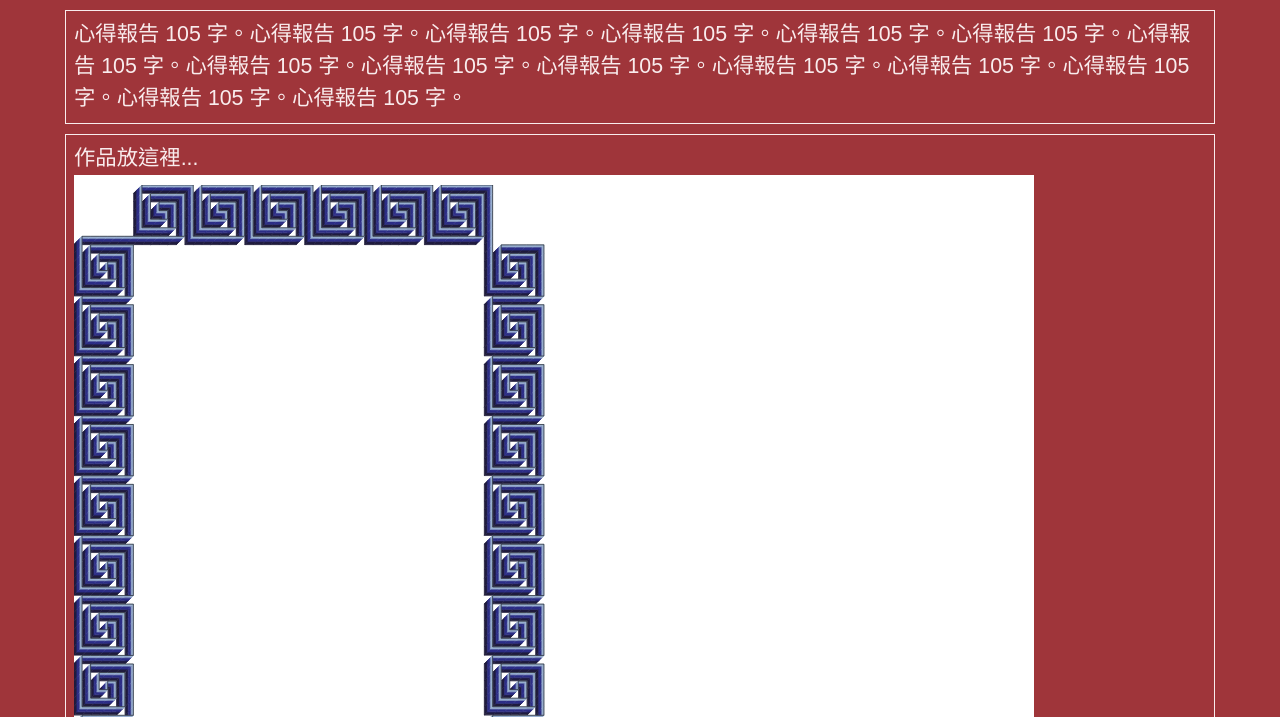
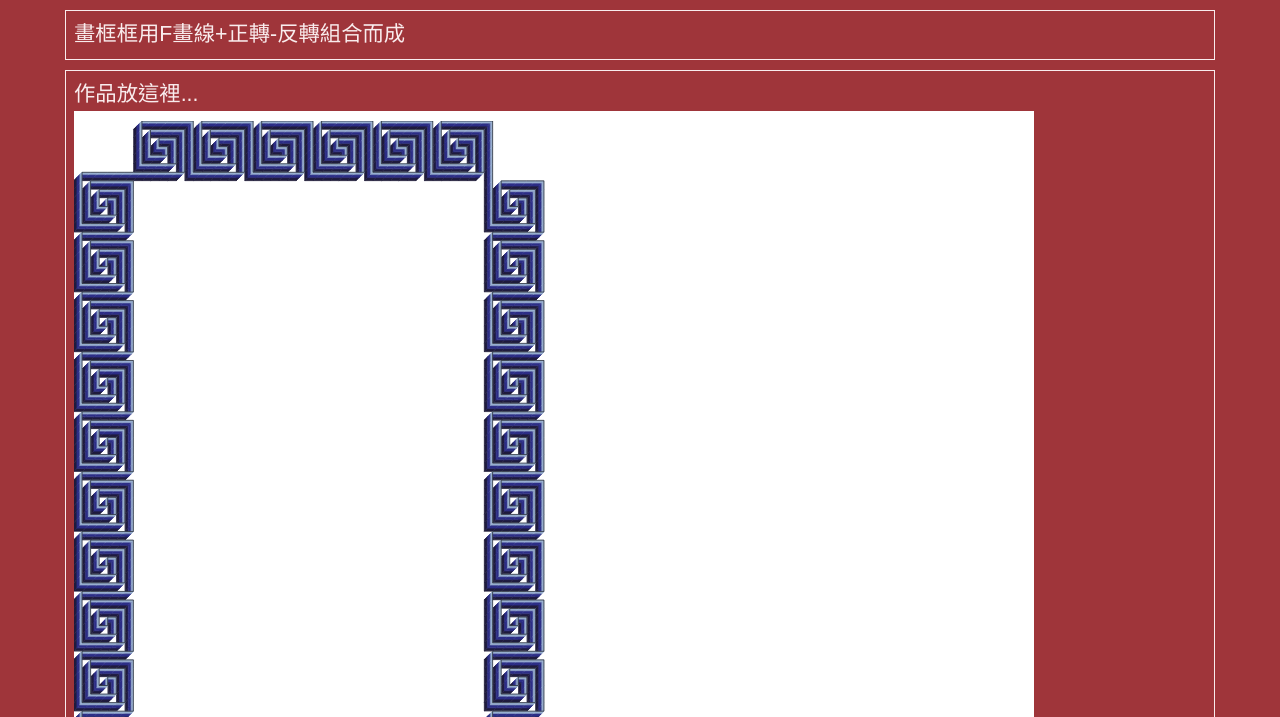
Before and after one commit to JimLin13/pr2022f, a plain HTML site: page hw11/index.html in a window 1280 px wide. Shown: the part 83-800 px from the top of the page. Drawn offline with nearby package versions, Linux system fonts and the light colour scheme.

Commit message:
Update index.html

```diff
--- a/hw11/index.html
+++ b/hw11/index.html
@@ -201,7 +201,7 @@
   <!-- ------------------------------------------------>
   <div class="row hw12">
     <div class="col-md-12 twenty">
-      心得報告 105 字。心得報告 105 字。心得報告 105 字。心得報告 105 字。心得報告 105 字。心得報告 105 字。心得報告 105 字。心得報告 105 字。心得報告 105 字。心得報告 105 字。心得報告 105 字。心得報告 105 字。心得報告 105 字。心得報告 105 字。心得報告 105 字。
+      畫框框用F畫線+正轉-反轉組合而成
     </div>
   </div>
 
```
